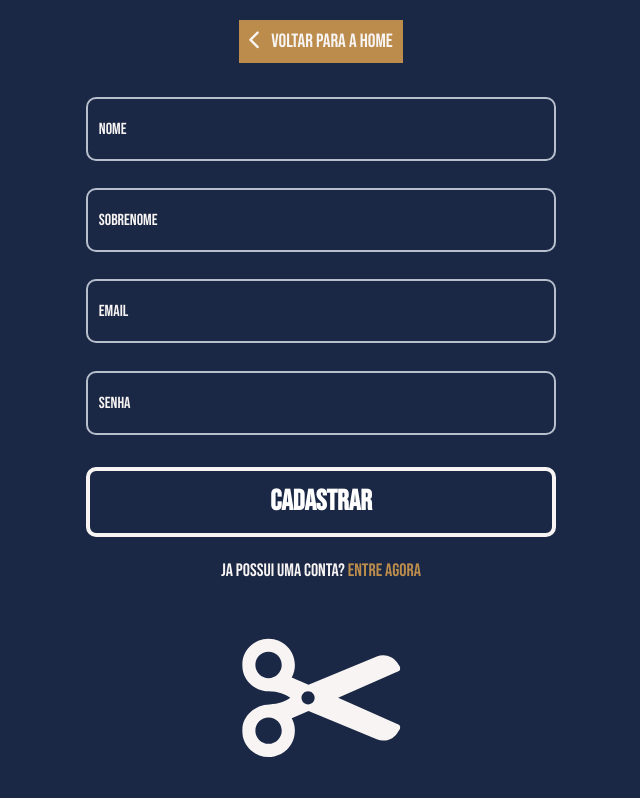
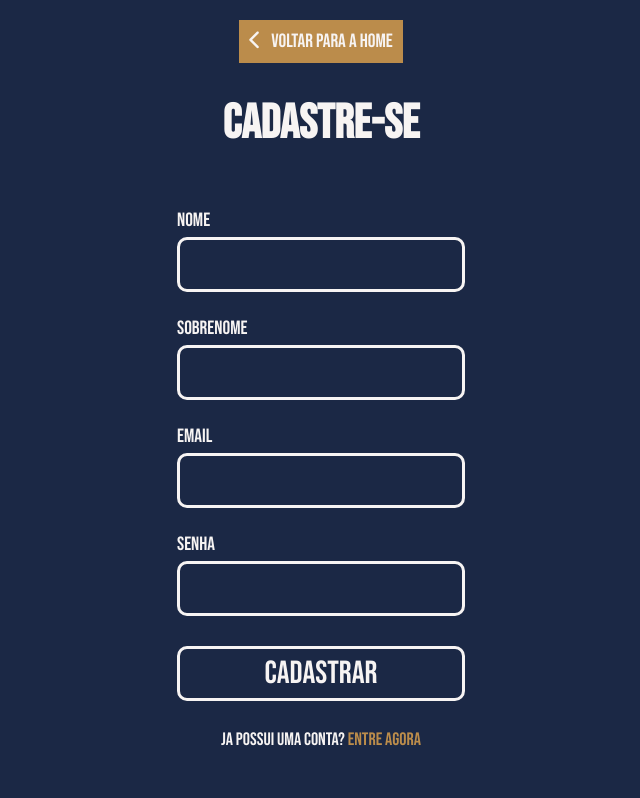
Before and after one commit to Leonardoperrella/barber-stone, a React (Create React App) app: page /register-barber in a window 1280 px wide. Shown: the top 798 px of the page, without its empty margins (319-959 px from the left). Built offline with nearby package versions, Linux system fonts and the light colour scheme; sample sign-in values are in the browser's storage.

Commit message:
feat: refactor barber register

```diff
--- /dev/null
+++ b/src/components/FormBarberRegister/index.js
@@ -0,0 +1,71 @@
+import { useForm } from "react-hook-form";
+import { yupResolver } from "@hookform/resolvers/yup";
+import * as yup from "yup";
+import { useHistory } from "react-router-dom";
+import { useState } from "react";
+import {
+  FormComponent,
+  SpanError,
+  Input,
+  ButtonForm,
+  Label,
+  DivInput,
+} from "../../styles/Form.styles";
+
+const FormBarberRegister = () => {
+  // const { login } = useProviderUser();
+
+  const [error, setError] = useState(false);
+  const history = useHistory();
+
+  const schema = yup.object().shape({
+    name: yup.string().required("campo Obrigatório!"),
+    sobrenome: yup.string().required("campo Obrigatório!"),
+    email: yup.string().email("email inválido").required("campo Obrigatório!"),
+    senha: yup
+      .string()
+      .min(6, "mínimo de 6 caracteres")
+      .required("campo obrigatório!"),
+  });
+
+  const { register, handleSubmit, errors, reset } = useForm({
+    resolver: yupResolver(schema),
+  });
+
+  const onSubmit = (userData) => {
+    console.log(userData);
+    // login(userData, setError, history, reset);
+  };
+
+  return (
+    <FormComponent onSubmit={handleSubmit(onSubmit)}>
+      <DivInput>
+        <Label>Nome</Label>
+        <Input name="name" ref={register} />
+        {!!errors && <SpanError>{errors.name?.message}</SpanError>}
+      </DivInput>
+      <DivInput>
+        <Label>Sobrenome</Label>
+        <Input name="sobrenome" ref={register} />
+        {!!errors && <SpanError>{errors.sobrenome?.message}</SpanError>}
+      </DivInput>
+      <DivInput>
+        <Label>Email</Label>
+        <Input name="email" ref={register} />
+        {!!errors && <SpanError>{errors.email?.message}</SpanError>}
+      </DivInput>
+      <DivInput>
+        <Label>Senha</Label>
+        <Input name="senha" type="password" ref={register} />
+        {!!errors && <SpanError>{errors.senha?.message}</SpanError>}
+      </DivInput>
+      <DivInput>
+        <ButtonForm type="submit">Cadastrar</ButtonForm>
+      </DivInput>
+      <DivInput></DivInput>
+      {error && <SpanError> Usuário ou senha incorretas! </SpanError>}
+    </FormComponent>
+  );
+};
+
+export default FormBarberRegister;
--- a/src/pages/BarberRegisterPage.js
+++ b/src/pages/BarberRegisterPage.js
@@ -3,44 +3,15 @@ import { useForm } from "react-hook-form";
 import { yupResolver } from "@hookform/resolvers/yup";
 import api from "../services/api";
 import * as yup from "yup";
-import FormAction from "../components/FormAction";
-import InputForm from "../components/InputForm";
 import GlobalContainer from "../components/GlobalContainer";
 import GlobalWrap from "../components/GlobalWrap";
 import Footer from "../components/Footer";
 import ButtonBackToHome from "../components/ButtonBackToHome";
 import { ButtonWrap, ElemP } from "./styles";
 import LinkToLogin from "../components/LinkToLogin";
+import FormBarberRegister from "../components/FormBarberRegister";
 
 const BarberRegisterPage = () => {
-  const [inputTitle, setInputTitle] = useState("");
-
-  const schema = yup.object().shape({
-    nome: yup.string().required("Campo obrigatório"),
-    sobrenome: yup.string().required("Campo obrigatório"),
-    email: yup
-      .string()
-      .email("Formato do campo inválido")
-      .required("Campo obrigatório"),
-    senha: yup.string().required("Campo obrigatório"),
-  });
-
-  const { register, handleSubmit, errors, reset } = useForm({
-    resolver: yupResolver(schema),
-  });
-
-  const handleForm = async (data) => {
-    console.log(data);
-
-    await api
-      .post("/register", data)
-      .then((response) => {
-        console.log(response);
-        reset();
-      })
-      .catch((e) => console.log(e.response));
-  };
-
   return (
     <>
       <GlobalContainer>
@@ -48,52 +19,11 @@ const BarberRegisterPage = () => {
           <ButtonWrap>
             <ButtonBackToHome />
           </ButtonWrap>
-          <FormAction
-            handleSubmit={handleSubmit(handleForm)}
-            titleName="Cadastre-se"
-            buttonName="Cadastrar"
-          >
-            <InputForm
-              name="nome"
-              inputRef={register}
-              error={errors.nome}
-              value={inputTitle}
-              setInputValue={setInputTitle}
-            >
-              Nome
-            </InputForm>
-            <InputForm
-              name="sobrenome"
-              inputRef={register}
-              error={errors.sobrenome}
-              value={inputTitle}
-              setInputValue={setInputTitle}
-            >
-              Sobrenome
-            </InputForm>
-            <InputForm
-              name="email"
-              inputRef={register}
-              error={errors.email}
-              value={inputTitle}
-              setInputValue={setInputTitle}
-            >
-              Email
-            </InputForm>
-            <InputForm
-              name="senha"
-              inputRef={register}
-              error={errors.senha}
-              value={inputTitle}
-              setInputValue={setInputTitle}
-            >
-              Senha
-            </InputForm>
-          </FormAction>
+          <h1>Cadastre-se</h1>
+          <FormBarberRegister />
           <ElemP>
             Ja possui uma conta? <LinkToLogin>Entre Agora</LinkToLogin>
           </ElemP>
-
           <Footer />
         </GlobalWrap>
       </GlobalContainer>
--- /dev/null
+++ b/src/styles/Form.styles.js
@@ -0,0 +1,86 @@
+import styled from "styled-components";
+
+export const FormComponent = styled.form`
+  padding: 10px 35px;
+`;
+
+export const DivInput = styled.div`
+  display: flex;
+  flex-direction: column;
+  width: 18rem;
+`;
+
+export const Label = styled.p`
+  font-family: "Bebas Neue", Arial, Helvetica, sans-serif;
+  font-size: 1.2rem;
+  color: #f7f4f3;
+  margin: 15px 0 5px;
+  text-align: start;
+`;
+
+export const Input = styled.input`
+  border: 3px solid #f7f4f3;
+  border-radius: 10px;
+  background-color: transparent;
+  color: #f7f4f3;
+  font-family: "Bebas Neue", Arial, Helvetica, sans-serif;
+  padding: 10px;
+  font-size: 1.5rem;
+  outline: none;
+`;
+
+export const SpanError = styled.span`
+  font-size: 0.9rem;
+  font-weight: 400;
+  letter-spacing: 1px;
+  color: red;
+  text-align: start;
+  margin-top: 10px;
+  color: #ec8989;
+`;
+
+export const ButtonForm = styled.button`
+  width: 100%;
+  border: 3px solid #f7f4f3;
+  color: #f7f4f3;
+  border-radius: 10px;
+  background-color: transparent;
+  font-family: "Bebas Neue", Arial, Helvetica, sans-serif;
+  font-size: 2rem;
+  cursor: pointer;
+  position: relative;
+  z-index: 1;
+  display: block;
+  padding: 5px;
+  outline: none;
+  margin-top: 20px;
+
+  &::before {
+    content: "";
+    position: absolute;
+    top: 0;
+    left: 0;
+    z-index: -1;
+    background-color: #f7f4f3;
+    width: 0;
+    height: 100%;
+    transition: 0.3s;
+  }
+
+  &:hover::before {
+    width: 100%;
+  }
+
+  &:hover {
+    background-color: white;
+    color: #1b2845;
+    transition: 0.3s;
+  }
+`;
+
+export const CardLogin = {
+  display: "flex",
+  flexDirection: "column",
+  justifyContent: "center",
+  alignItems: "center",
+};
```
